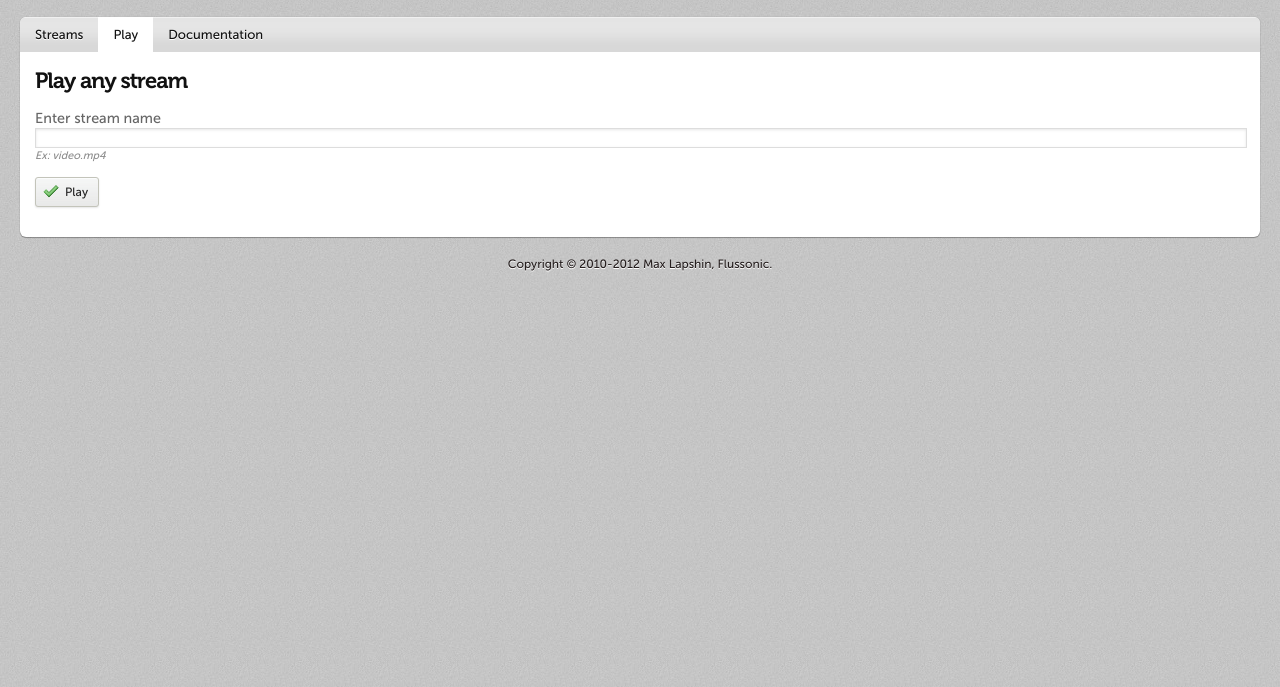
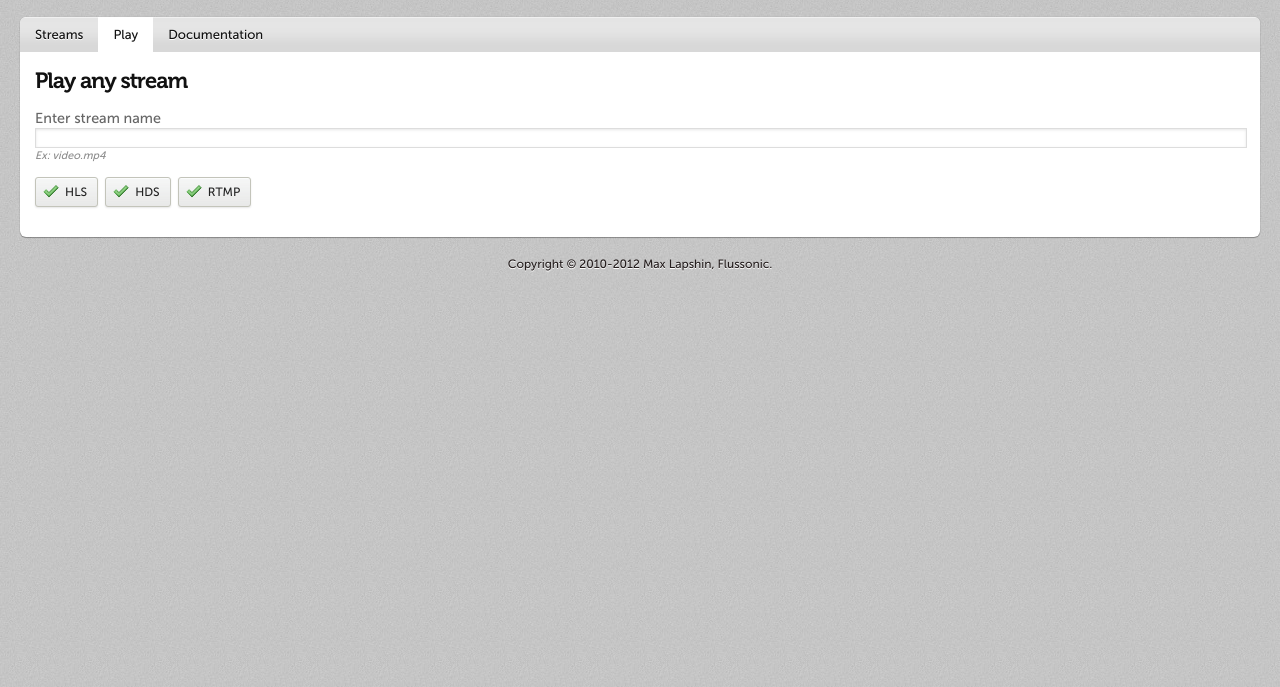
Before and after one commit to erlyvideo/flussonic-old, a plain HTML site: page wwwroot/index.html in a window 1280 px wide. Both pictures are taken after a click on the link "Play". Shown: the part 84-771 px from the top of the page. Drawn offline with Linux system fonts and the light colour scheme; no server answers.

```diff
--- a/wwwroot/flu/js/application.js
+++ b/wwwroot/flu/js/application.js
@@ -175,7 +175,11 @@ Erlyvideo = {
 
   enable_play_tab: function() {
     $("#play-tab form").submit(function() {
-      Erlyvideo.play_stream($("#requested-stream-name").val(), "hds");
+      return false;
+    });
+
+    $("#play-tab form button").click(function() {
+      Erlyvideo.play_stream($("#requested-stream-name").val(), $(this).val());
       return false;
     });
   },
--- a/wwwroot/index.html
+++ b/wwwroot/index.html
@@ -94,8 +94,14 @@
                   <span class="description">Ex: video.mp4</span>
                 </div>
                 <div class="group navform wat-cf">
-                  <button class="button" type="submit">
-                    <img src="/flu/images/icons/tick.png" alt="Play" /> Play
+                  <button class="button" type="submit" name="type" value="hls">
+                    <img src="/flu/images/icons/tick.png" alt="HLS" /> HLS
+                  </button>
+                  <button class="button" type="submit" name="type" value="hds">
+                    <img src="/flu/images/icons/tick.png" alt="HDS" /> HDS
+                  </button>
+                  <button class="button" type="submit" name="type" value="rtmp">
+                    <img src="/flu/images/icons/tick.png" alt="RTMP" /> RTMP
                   </button>
                 </div>
               </form>
```
Also changed, not shown: 13 other files.
